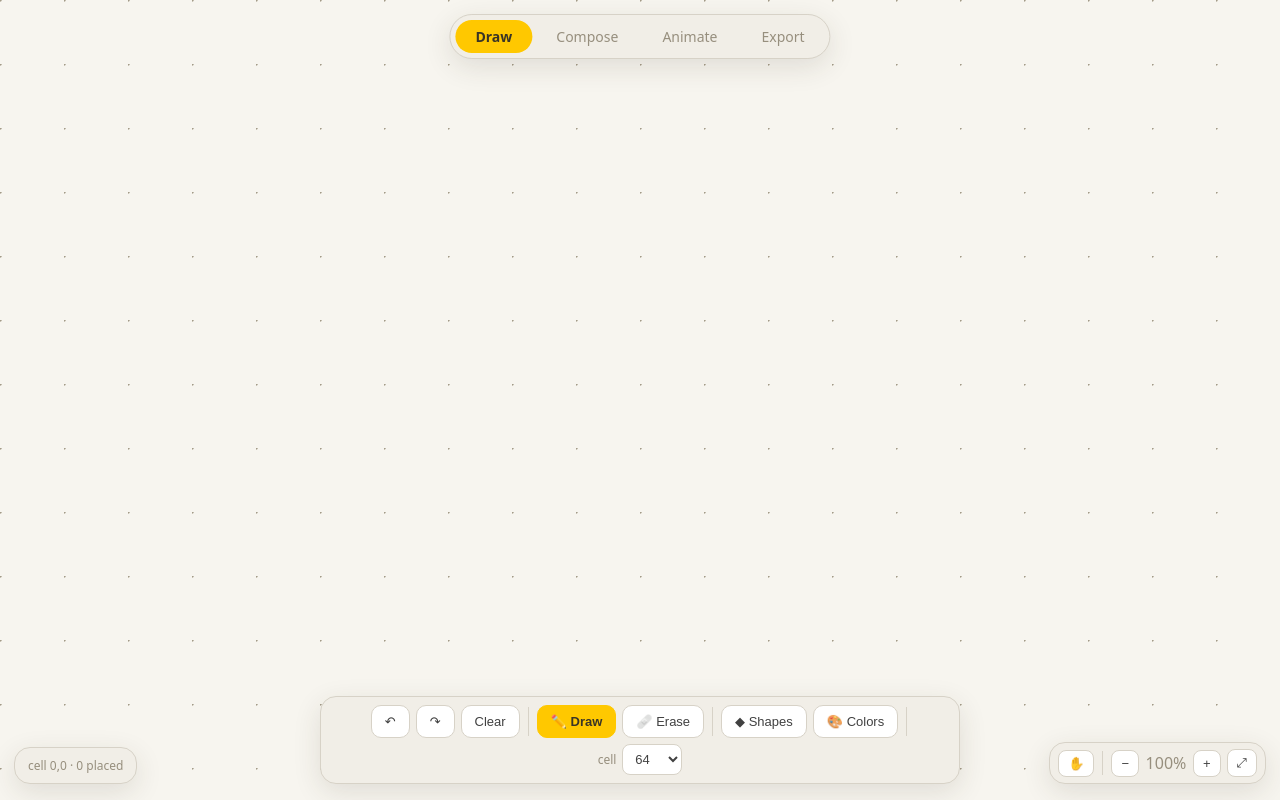
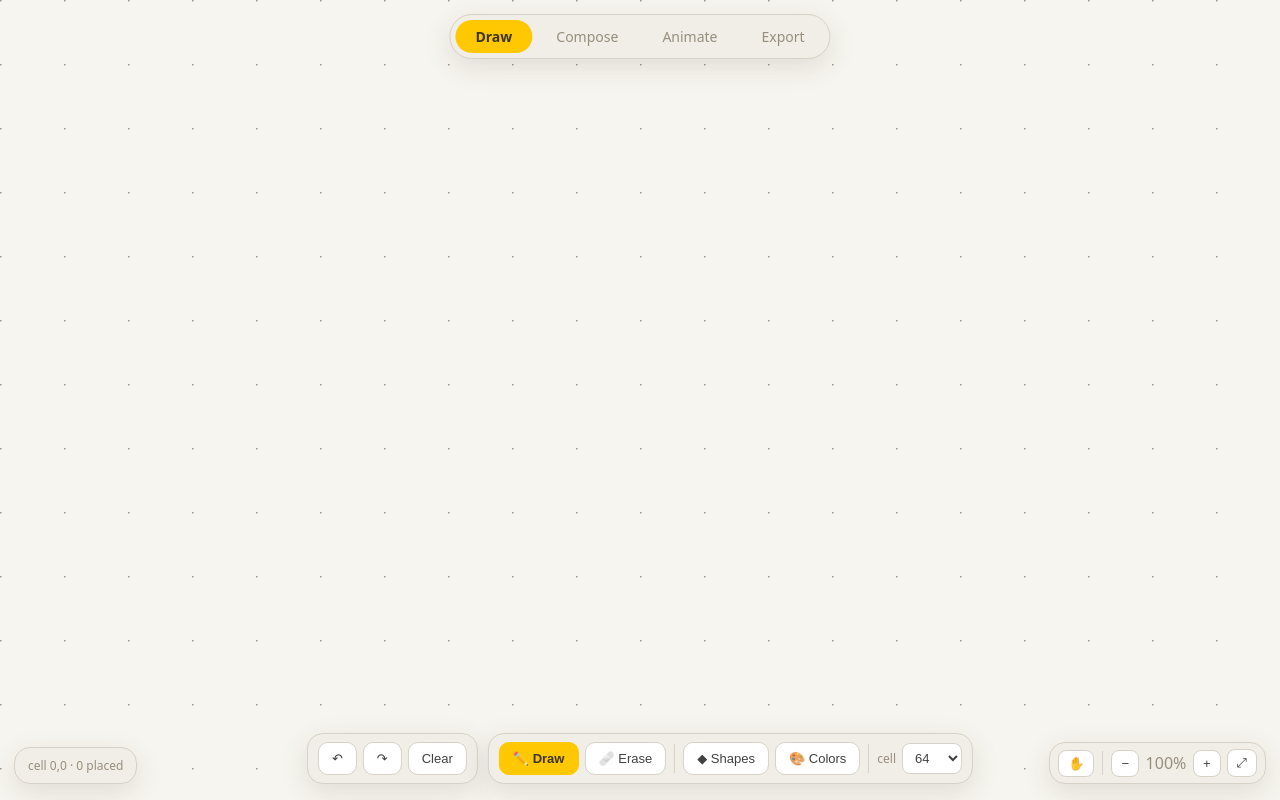
Before and after one commit to pedroleitin/SVG_DRAW, a website built with Vite: page index.html in a window 1280 px wide. Built offline with nearby package versions, Linux system fonts and the light colour scheme.

Commit message:
Split undo/redo/clear into a separate floating box beside the toolbox
The edit actions are now their own pill (#edits) in the bottom-center dock
row, next to the toolbox — same style/height, separate box. Dock row sizes to
content (width: max-content) so neither pill wraps.

Co-Authored-By: Claude Opus 4.8 (1M context) <noreply@anthropic.com>

```diff
--- a/index.html
+++ b/index.html
@@ -17,7 +17,10 @@
         <div id="modes" class="float"></div>
         <div id="dock">
           <div id="context" class="float"></div>
-          <div id="toolbox" class="float"></div>
+          <div id="dock-row">
+            <div id="edits" class="float"></div>
+            <div id="toolbox" class="float"></div>
+          </div>
         </div>
         <div id="status" class="float corner"></div>
         <div id="zoombox" class="float corner"></div>
--- a/src/ui/shell.ts
+++ b/src/ui/shell.ts
@@ -25,6 +25,7 @@ const MODES: { id: Mode; label: string }[] = [
 export class Shell {
   private modesEl: HTMLElement;
   private toolboxEl: HTMLElement;
+  private editsEl: HTMLElement;
   private contextEl: HTMLElement;
   private statusEl: HTMLElement;
   private zoomEl: HTMLElement;
@@ -39,11 +40,13 @@ export class Shell {
   ) {
     this.modesEl = document.getElementById("modes") as HTMLElement;
     this.toolboxEl = document.getElementById("toolbox") as HTMLElement;
+    this.editsEl = document.getElementById("edits") as HTMLElement;
     this.contextEl = document.getElementById("context") as HTMLElement;
     this.statusEl = document.getElementById("status") as HTMLElement;
     this.zoomEl = document.getElementById("zoombox") as HTMLElement;
 
     this.buildModes();
+    this.buildEdits();
     this.buildStatus();
     this.buildZoom();
     this.mountContexts(library);
@@ -143,9 +146,10 @@ export class Shell {
     return d;
   }
 
-  /** Undo / redo / clear — always present in the central bottom bar. */
-  private editActions(): HTMLElement[] {
-    return [
+  /** Undo / redo / clear — a separate floating box beside the toolbox. */
+  private buildEdits(): void {
+    this.editsEl.innerHTML = "";
+    this.editsEl.append(
       this.btn("↶", { title: "Undo (⌘Z)", onClick: () => this.history.undo() }),
       this.btn("↷", { title: "Redo (⌘⇧Z)", onClick: () => this.history.redo() }),
       this.btn("Clear", {
@@ -154,15 +158,13 @@ export class Shell {
           if (Object.keys(this.store.get().instances).length) this.history.dispatch(new ClearAll());
         },
       }),
-      this.sep(),
-    ];
+    );
   }
 
   private buildToolbox(s: SceneState): void {
     const tb = this.toolboxEl;
     tb.innerHTML = "";
     const add = (...els: HTMLElement[]) => els.forEach((e) => tb.appendChild(e));
-    add(...this.editActions());
 
     switch (s.mode) {
       case "draw":
--- a/src/ui/styles/app.css
+++ b/src/ui/styles/app.css
@@ -148,14 +148,22 @@ body {
   color: var(--muted);
 }
 
-#toolbox {
+#dock-row {
+  display: flex;
+  align-items: stretch;
+  gap: 10px;
+  width: max-content;
+  max-width: calc(100vw - 28px);
+}
+
+#toolbox,
+#edits {
   display: flex;
   align-items: center;
   gap: 6px;
-  flex-wrap: wrap;
+  flex-wrap: nowrap;
   justify-content: center;
   padding: 8px 10px;
-  max-width: calc(100vw - 28px);
 }
 
 .tool-btn {
```
